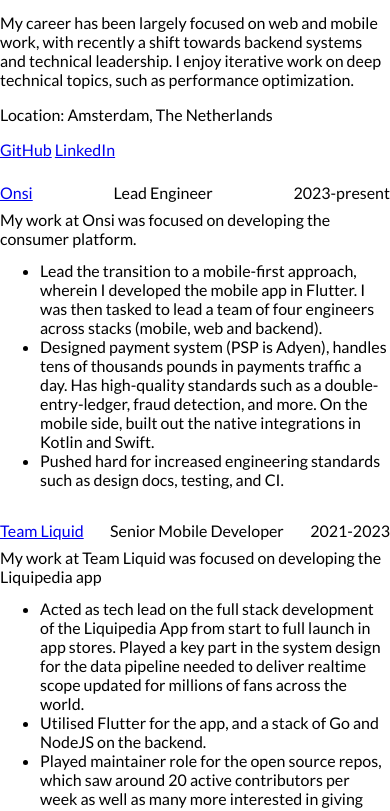
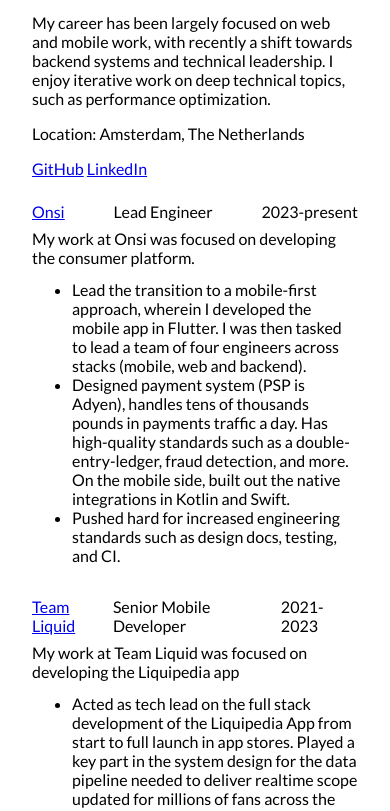
Before and after one commit to JaspervanRiet/JaspervanRiet.github.io, a plain HTML site: page assets/resume.html in a window 390 px wide. Shown: the part 129-940 px from the top of the page. Drawn offline with Linux system fonts and the light colour scheme.

Commit message:
Optimise for mobile

```diff
--- a/assets/resume.css
+++ b/assets/resume.css
@@ -2,10 +2,9 @@ body {
     color: black;
     font-family: 'Lato', sans-serif;
     margin: 4rem auto 4rem;
-    max-width: 40em;
-    margin-left: auto;
-    margin-right: auto;
     max-width: 42rem;
+    padding-left: 2rem;
+    padding-right: 2rem;
 }
 
 h1 {
```
